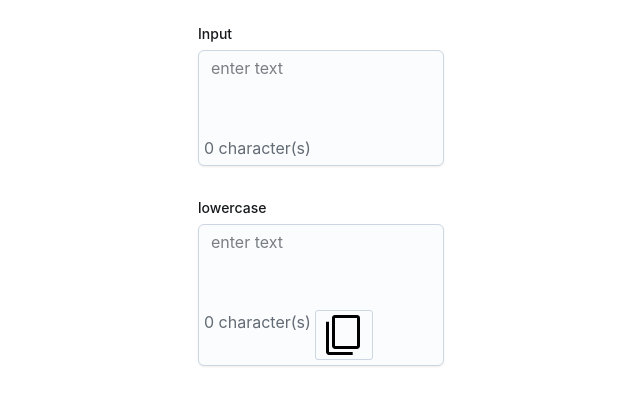
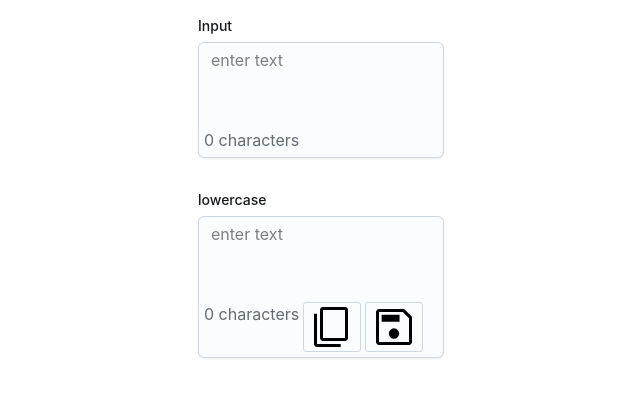
Before and after one commit to ChrisCoastal/tolowercase, a React (Vite) app: page / in a window 1280 px wide. Shown: the top 406 px of the page, without its empty margins (319-959 px from the left). Built offline with nearby package versions, Linux system fonts and the light colour scheme.

Commit message:
add styles

```diff
--- /dev/null
+++ b/src/components/InputField/InputField.styles.ts
@@ -0,0 +1,12 @@
+import styled from '@emotion/styled';
+
+export const InputDiv = styled.div`
+  position: absolute;
+  left: 0;
+  top: 0;
+  margin: 8px 13px;
+  max-width: 186px;
+  max-height: 120px;
+  pointer-events: none;
+  z-index: 100;
+`;
--- a/src/components/InputField/InputField.tsx
+++ b/src/components/InputField/InputField.tsx
@@ -5,10 +5,12 @@ import FormLabel from '@mui/joy/FormLabel';
 import IconButton from '@mui/joy/IconButton';
 import Textarea from '@mui/joy/Textarea';
 import Typography from '@mui/joy/Typography';
-import React, { ChangeEvent, useState } from 'react';
+import React, { ChangeEvent, FormEvent, useState } from 'react';
 import { InputsReducerTypes } from 'src/@types/types';
 import useInputsContext from 'src/hooks/useInputsContext';
 import { inputBoxSx } from 'src/utils/muiSx';
+
+import { InputDiv } from './InputField.styles';
 
 const InputField = () => {
   const { state, dispatch } = useInputsContext();
@@ -16,9 +18,34 @@ const InputField = () => {
   const [isTouched, setIsTouched] = useState();
   const [isError, setIsError] = useState(false);
   const [inputValue, setInputValue] = useState('');
+  const [placeholder, setPlaceholder] = useState('enter text');
+
+  const inputConst = highlightUpperCase(state.input);
 
   function validate(condition: (input: string) => boolean) {
     return condition(inputValue);
+  }
+
+  function highlightUpperCase(input: string) {
+    let highlighted = ``;
+    for (const char of input) {
+      if (char.match(/[A-Z]/))
+        highlighted += `<span style="color: #eb2929 !important">${char}</span>`;
+      else highlighted += `${char}`;
+    }
+
+    return highlighted;
+  }
+
+  function removePlaceholder() {
+    setPlaceholder;
+  }
+
+  function handleContent(event: ChangeEvent<HTMLDivElement>) {
+    console.log(event);
+
+    const value = event.currentTarget.innerText;
+    dispatch({ type: InputsReducerTypes.INPUT, payload: value });
   }
 
   function handleInputChange(event: ChangeEvent<HTMLTextAreaElement>) {
@@ -31,6 +58,17 @@ const InputField = () => {
     <Box sx={inputBoxSx}>
       <FormControl>
         <FormLabel>Input</FormLabel>
+        <Box sx={{ position: 'relative' }}>
+          <InputDiv
+            contentEditable={true}
+            suppressContentEditableWarning={true}
+            onInput={handleContent}
+            onFocus={() => setPlaceholder('')}
+            dangerouslySetInnerHTML={{ __html: inputConst }}
+          >
+            {/* {inputConst} */}
+          </InputDiv>
+
           <Textarea
             placeholder="enter text"
             onChange={handleInputChange}
@@ -38,14 +76,17 @@ const InputField = () => {
             minRows={3}
             maxRows={3}
             // startDecorator={}
+            sx={{ color: `` }}
             endDecorator={
               <Box sx={{ display: 'flex', gap: 0.5 }}>
                 <Typography level="body3" sx={{ ml: 'auto' }}>
-                {state.input.length} character(s)
+                  {state.input.length} character
+                  {state.input.length !== 1 ? 's' : ' '}
                 </Typography>
               </Box>
             }
           />
+        </Box>
       </FormControl>
     </Box>
   );
--- a/src/components/OutputField/OutputField.tsx
+++ b/src/components/OutputField/OutputField.tsx
@@ -8,7 +8,8 @@ import Typography from '@mui/joy/Typography';
 import React, { ChangeEvent, useEffect, useState } from 'react';
 import { InputsReducerTypes } from 'src/@types/types';
 import { ReactComponent as CheckIcon } from 'src/assets/check.svg';
-import { ReactComponent as CopyIcon } from 'src/assets/content_copy.svg';
+import { ReactComponent as CopyIcon } from 'src/assets/copy.svg';
+import { ReactComponent as SaveIcon } from 'src/assets/save.svg';
 import useInputsContext from 'src/hooks/useInputsContext';
 
 const OutputField = () => {
@@ -18,6 +19,7 @@ const OutputField = () => {
   const [isError, setIsError] = useState(false);
   const [inputValue, setInputValue] = useState('');
   const [copied, setCopied] = useState<boolean>(false);
+  const [saved, setSaved] = useState<boolean>(false);
 
   function validate(condition: (input: string) => boolean) {
     return condition(inputValue);
@@ -29,9 +31,14 @@ const OutputField = () => {
     console.log(value);
   }
 
-  function copyText() {
+  function copyOutput() {
     setCopied(true);
     navigator.clipboard.writeText(state.output);
+  }
+
+  function saveOutput() {
+    setSaved(true);
+    console.log(state.output);
   }
 
   useEffect(() => {
@@ -40,6 +47,13 @@ const OutputField = () => {
     }, 1800);
     return () => clearTimeout(copiedTimer);
   }, [copied]);
+
+  useEffect(() => {
+    const savedTimer = setTimeout(() => {
+      setSaved(false);
+    }, 1800);
+    return () => clearTimeout(savedTimer);
+  }, [saved]);
 
   return (
     <Box
@@ -64,10 +78,22 @@ const OutputField = () => {
           endDecorator={
             <Box sx={{ display: 'flex', gap: 0.5 }}>
               <Typography level="body3" sx={{ ml: 'auto' }}>
-                {state.output.length} character(s)
+                {state.input.length} character
+                {state.input.length !== 1 ? 's' : ' '}
               </Typography>
-              <IconButton variant="outlined" color="neutral" onClick={copyText}>
+              <IconButton
+                variant="outlined"
+                color="neutral"
+                onClick={copyOutput}
+              >
                 {!copied ? <CopyIcon /> : <CheckIcon />}
+              </IconButton>
+              <IconButton
+                variant="outlined"
+                color="neutral"
+                onClick={saveOutput}
+              >
+                {!saved ? <SaveIcon /> : <CheckIcon />}
               </IconButton>
             </Box>
           }
--- a/src/main.tsx
+++ b/src/main.tsx
@@ -1,3 +1,5 @@
+import CssBaseline from '@mui/joy/CssBaseline';
+import { CssVarsProvider } from '@mui/joy/styles';
 import React from 'react';
 import ReactDOM from 'react-dom/client';
 import { InputsProvider } from 'src/context/InputsProvider';
@@ -6,8 +8,11 @@ import App from './App';
 
 ReactDOM.createRoot(document.getElementById('root') as HTMLElement).render(
   <React.StrictMode>
-    <InputsProvider>
-      <App />
-    </InputsProvider>
+    <CssVarsProvider>
+      <CssBaseline />
+      <InputsProvider>
+        <App />
+      </InputsProvider>
+    </CssVarsProvider>
   </React.StrictMode>
 );
```
Also changed, not shown: src/assets/copy.svg (renamed from src/assets/content_copy.svg), src/assets/save.svg (added). Lines whose indentation alone changed are shown as unchanged.
